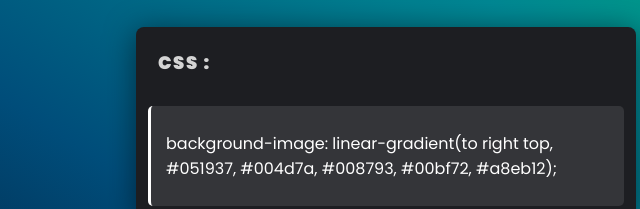
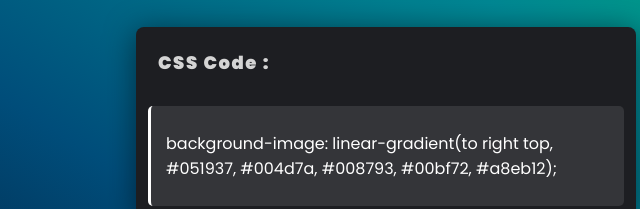
Before and after one commit to CyberRoshan/huespace.github.io, a plain HTML site: page index.html in a window 1280 px wide. Shown: the part 462-671 px from the top of the page, 254-894 px from the left. Drawn offline with Linux system fonts and the light colour scheme.

Commit message:
Basic Updation in Structure

```diff
--- a/index.html
+++ b/index.html
@@ -48,7 +48,7 @@
       <section class="codeboxPadding">
         <div class="code-editor">
           <div class="header">
-            <span class="title">CSS :</span>
+            <span class="title">CSS Code :</span>
           </div>
           <div class="editor-content">
             <code class="code">
```
